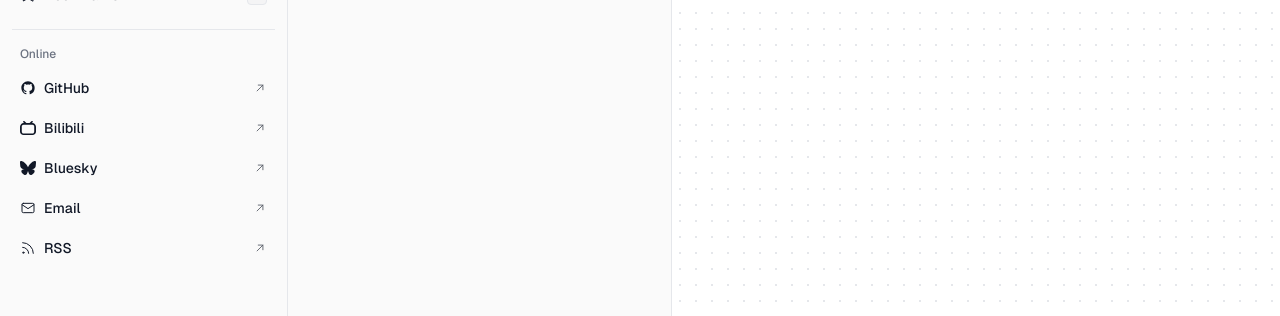
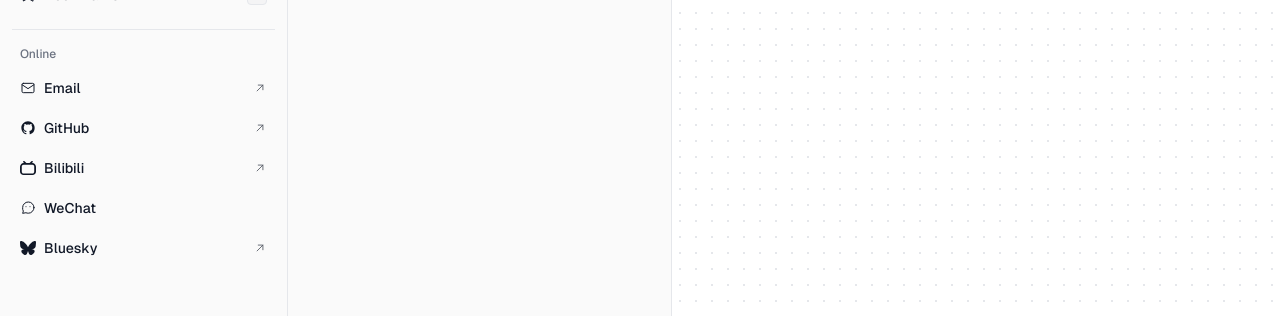
Before and after one commit to duan-deqing/duan-deqing.github.io, a React (Vite) app: page /blog in a window 1280 px wide. Shown: the part 267-583 px from the top of the page. Built offline with nearby package versions, Linux system fonts and the light colour scheme.

Commit message:
fix: 对齐书签卡高度并将联系方式移入侧栏

```diff
--- a/src/components/site/MenuContent.jsx
+++ b/src/components/site/MenuContent.jsx
@@ -1,15 +1,19 @@
+import { useState } from 'react'
 import { Link, useLocation } from 'react-router-dom'
 import config from '../../content/site.yaml'
 import { useLanguage } from '../../hooks/useLanguage'
 import NavItem from './NavItem'
+import WechatDialog from './WechatDialog'
 import {
+  BilibiliIcon,
   BookmarkIcon,
   FolderIcon,
+  GitHubIcon,
   HomeIcon,
   MailIcon,
   PenIcon,
-  RssIcon,
   WandSparklesIcon,
+  WechatIcon,
   platformIcon,
 } from './icons'
 
@@ -19,6 +23,13 @@ const NAV_ICONS = {
   '/blog': PenIcon,
   '/skills': WandSparklesIcon,
   '/bookmarks': BookmarkIcon,
+}
+
+const CONTACT_ICONS = {
+  email: MailIcon,
+  github: GitHubIcon,
+  bilibili: BilibiliIcon,
+  wechat: WechatIcon,
 }
 
 // 与首页壳共用 config.navLinks；Home 固定置顶，图标按 href 映射
@@ -36,6 +47,10 @@ export const NAV_ITEMS = [
 const SECTIONS_LABEL = { en: 'Sections', zh: '分区' }
 const ONLINE_LABEL = { en: 'Online', zh: '在线' }
 
+function normalizeUrl(value) {
+  return String(value || '').replace(/\/+$/, '')
+}
+
 export function isNavActive(pathname, href) {
   if (href === '/') return pathname === '/'
   return pathname === href || pathname.startsWith(`${href}/`)
@@ -44,21 +59,22 @@ export function isNavActive(pathname, href) {
 export default function MenuContent({ onNavigate }) {
   const { t } = useLanguage()
   const { pathname } = useLocation()
+  const [wechat, setWechat] = useState(null)
   const name = t(config.personal.name)
   const role = t(config.personal.tags?.[0] || '')
-  const email = config.contact?.email
   const socials = config.socialLinks || []
+  const methods = config.contactPage?.contactMethods || []
   const avatar = config.personal.avatar
-
-  const online = [
-    ...socials.map((social) => ({
+  const linkedUrls = new Set(
+    methods.filter((method) => method.href).map((method) => normalizeUrl(method.href))
+  )
+  const extraSocials = socials
+    .filter((social) => !linkedUrls.has(normalizeUrl(social.url)))
+    .map((social) => ({
       href: social.url,
       label: social.platform,
       Icon: platformIcon(social.platform),
-    })),
-    ...(email ? [{ href: `mailto:${email}`, label: 'Email', Icon: MailIcon }] : []),
-    { href: '/rss.xml', label: 'RSS', Icon: RssIcon },
-  ]
+    }))
 
   return (
     <div className="flex w-full flex-col gap-4 text-sm">
@@ -110,7 +126,32 @@ export default function MenuContent({ onNavigate }) {
       <div className="flex flex-col gap-2">
         <span className="px-2 text-xs font-medium text-muted">{t(ONLINE_LABEL)}</span>
         <div className="flex flex-col gap-1">
-          {online.map((item) => (
+          {methods.map((method) => {
+            const Icon = CONTACT_ICONS[method.icon] || MailIcon
+            if (method.icon === 'wechat' && method.qrcode) {
+              return (
+                <NavItem
+                  key={`contact-${method.icon}`}
+                  label={t(method.label)}
+                  Icon={Icon}
+                  onClick={() => setWechat(method)}
+                  hasPopup="dialog"
+                />
+              )
+            }
+            if (!method.href) return null
+            return (
+              <NavItem
+                key={`contact-${method.icon}-${method.href}`}
+                href={method.href}
+                label={t(method.label)}
+                Icon={Icon}
+                external
+                onNavigate={onNavigate}
+              />
+            )
+          })}
+          {extraSocials.map((item) => (
             <NavItem
               key={item.href + item.label}
               href={item.href}
@@ -122,6 +163,13 @@ export default function MenuContent({ onNavigate }) {
           ))}
         </div>
       </div>
+
+      <WechatDialog
+        open={Boolean(wechat)}
+        onClose={() => setWechat(null)}
+        qrcode={wechat?.qrcode}
+        alt={wechat ? t(wechat.label) : 'WeChat'}
+      />
     </div>
   )
 }
--- a/src/components/site/NavItem.jsx
+++ b/src/components/site/NavItem.jsx
@@ -12,6 +12,8 @@ export default function NavItem({
   shortcut,
   external = false,
   onNavigate,
+  onClick,
+  hasPopup,
 }) {
   const inner = (
     <>
@@ -42,6 +44,19 @@ export default function NavItem({
     active ? 'bg-active text-active-fg' : 'text-ink hover:bg-hover'
   )
 
+  if (typeof onClick === 'function' && !href) {
+    return (
+      <button
+        type="button"
+        className={className}
+        onClick={onClick}
+        aria-haspopup={hasPopup || undefined}
+      >
+        {inner}
+      </button>
+    )
+  }
+
   if (external) {
     return (
       <a
--- /dev/null
+++ b/src/components/site/WechatDialog.jsx
@@ -0,0 +1,33 @@
+import Modal from './Modal'
+import Button from './Button'
+import { useLanguage } from '../../hooks/useLanguage'
+import { CloseIcon } from './icons'
+
+export default function WechatDialog({ open, onClose, qrcode, alt }) {
+  const { t } = useLanguage()
+
+  return (
+    <Modal open={open} onClose={onClose} label={alt || 'WeChat QR code'} maxWidth="max-w-sm">
+      <div className="mb-4 flex items-center justify-between">
+        <h2 className="text-base font-semibold tracking-tight text-heading">{alt || 'WeChat'}</h2>
+        <Button
+          variant="ghost"
+          size="icon"
+          onClick={onClose}
+          aria-label={t({ en: 'Close', zh: '关闭' })}
+        >
+          <CloseIcon size={16} />
+        </Button>
+      </div>
+      <img
+        src={qrcode}
+        alt={alt || 'WeChat QR code'}
+        width={240}
+        height={240}
+        loading="lazy"
+        decoding="async"
+        className="mx-auto size-60 rounded-lg border border-line bg-page object-contain"
+      />
+    </Modal>
+  )
+}
--- a/src/styles/bookmarks.css
+++ b/src/styles/bookmarks.css
@@ -105,6 +105,7 @@
   padding: 1rem;
   border-radius: 12px;
   background-color: var(--bg);
+  line-height: 1.5;
   box-shadow:
     0 0 0 0.5px var(--line),
     0 0 0 3px var(--bg),
@@ -170,7 +171,7 @@
   display: -webkit-box;
   overflow: hidden;
   font-size: 1.125rem;
-  font-weight: 500;
+  font-weight: 600;
   line-height: 1.375;
   color: var(--heading);
   -webkit-box-orient: vertical;
@@ -183,6 +184,7 @@
   align-items: center;
   gap: 0.25rem;
   font-size: 0.875rem;
+  line-height: 1.25rem;
   color: var(--muted);
 }
 
@@ -199,9 +201,8 @@
 .bookmark-description {
   display: -webkit-box;
   overflow: hidden;
-  margin-top: 0.25rem;
   font-size: 0.875rem;
-  line-height: 1.5;
+  line-height: 1.25rem;
   color: var(--ink);
   -webkit-box-orient: vertical;
   -webkit-line-clamp: 6;
```
Also changed, not shown: 3 other files (tests, documents, lock files or other folders).
